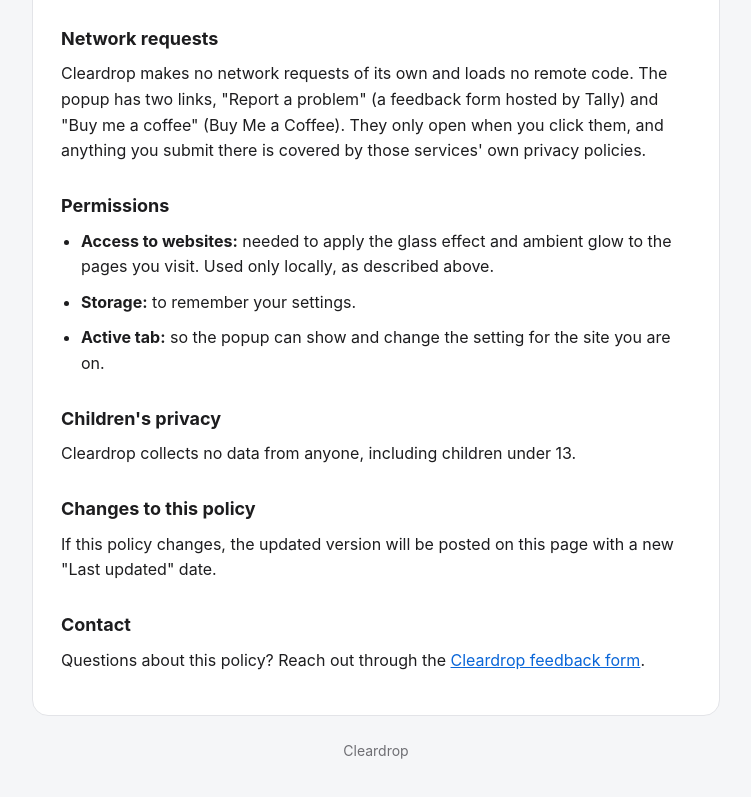
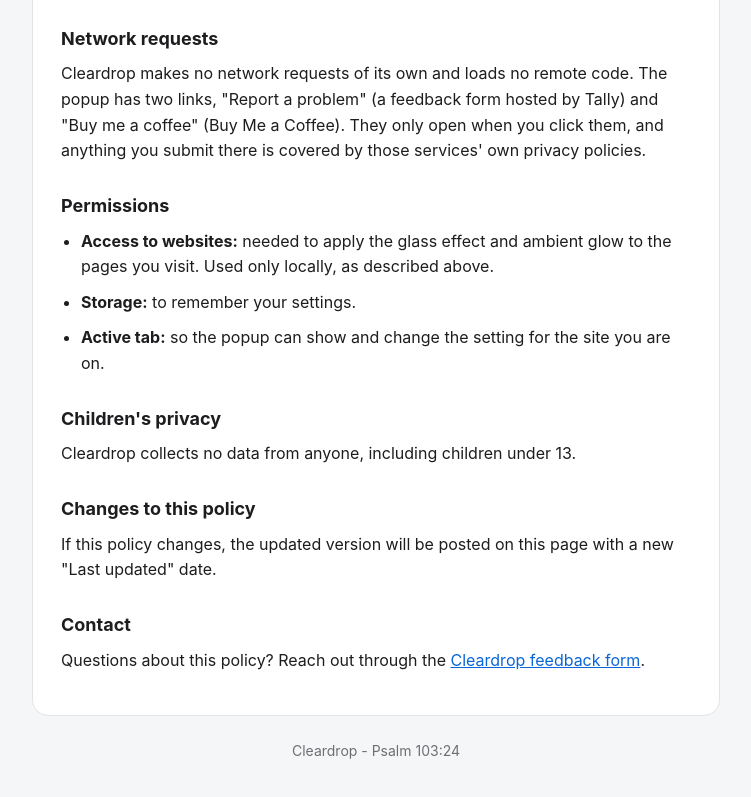
Before and after one commit to cleardrop-privacy-policy/cleardrop-privacy-policy.github.io, a plain HTML site: page index.html in a window 1280 px wide. Shown: the part 1167-1964 px from the top of the page, without its empty margins (264-1015 px from the left). Drawn offline with Linux system fonts and the light colour scheme.

Commit message:
Update index.html psalms

```diff
--- a/index.html
+++ b/index.html
@@ -74,7 +74,7 @@
     <h2>Contact</h2>
     <p>Questions about this policy? Reach out through the <a href="https://tally.so/r/A71PXo">Cleardrop feedback form</a>.</p>
   </div>
-  <footer class="muted">Cleardrop</footer>
+  <footer class="muted">Cleardrop - Psalm 103:24</footer>
 </main>
 </body>
 </html>
```
